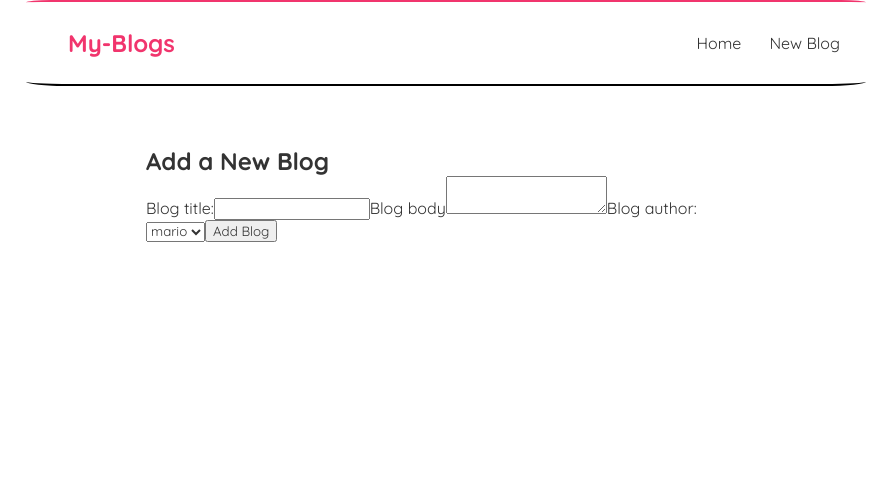
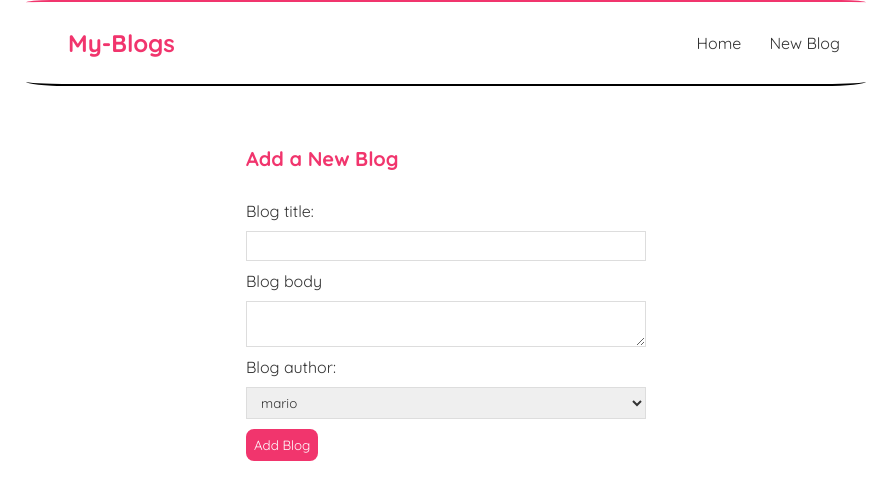
Before and after one commit to mohdfaizmaik/my-blog-react, a React (Create React App) app: page /create in a window 1280 px wide. Shown: the top 500 px of the page, without its empty margins (194-1085 px from the left). Built offline with nearby package versions, Linux system fonts and the light colour scheme.

Commit message:
now we can add new blog

```diff
--- a/data/db.json
+++ b/data/db.json
@@ -1,16 +1,34 @@
 {
-    "blogs":[
-        {
-            "title":"my first blog",
-            "body":"a website where a person writes regularly about topics that interest them, usually with photographs and links to other websites they find interesting",
-            "author":"mario",
-            "id":1
-        },
-        {
-            "title":"opening party",
-            "body":"The Opening Ceremony of the Cricket World Cup 2019 took place on 29 May 2019, at The Mall in central London. The ICC promised that the opening ceremony would be the ‘most celebrated start to a Cricket World Cup ever’. The ceremony included live sport, music and entertainment for a planned 4,000 fans",
-            "author":"luigi",
-            "id":2
-        }
-    ]
+  "blogs": [
+    {
+      "title": "my first blog",
+      "body": "a website where a person writes regularly about topics that interest them, usually with photographs and links to other websites they find interesting",
+      "author": "mario",
+      "id": 1
+    },
+    {
+      "title": "opening party",
+      "body": "The Opening Ceremony of the Cricket World Cup 2019 took place on 29 May 2019, at The Mall in central London. The ICC promised that the opening ceremony would be the ‘most celebrated start to a Cricket World Cup ever’. The ceremony included live sport, music and entertainment for a planned 4,000 fans",
+      "author": "luigi",
+      "id": 2
+    },
+    {
+      "title": "gd",
+      "body": "rygsd",
+      "author": "mario",
+      "id": 3
+    },
+    {
+      "title": "checking error",
+      "body": "if ther is any kind of error",
+      "author": "mario",
+      "id": 4
+    },
+    {
+      "title": "checking error",
+      "body": "if ther is any kind of error",
+      "author": "mario",
+      "id": 5
+    }
+  ]
 }
--- a/src/Create.js
+++ b/src/Create.js
@@ -1,23 +1,51 @@
+import { useState } from "react";
+
 const Create = () => {
+    const [title, setTitle] = useState('');
+    const [body, setBody] = useState('');
+    const [author, setAuthor] = useState('mario');
+    const [isLoading,setIsLoading] = useState(false);
+
+    const handleSubmit = (e) => {
+        e.preventDefault();
+        const blog = { title, body, author };
+
+        fetch('http://localhost:8000/blogs/', {
+          method: 'POST',
+          headers: { "Content-Type": "application/json" },
+          body: JSON.stringify(blog)
+        }).then(() => {
+          console.log('new blog added');
+        })
+      }
+
     return (
         <div className="create">
             <h2>Add a New Blog</h2>
-            <form>
+            <form onSubmit={  handleSubmit  }>
                 <label>Blog title:</label>
                 <input
                 type="text"
                 required
+                value= {title}
+                onChange={(e) => setTitle(e.target.value)}
                 />
                 <label>Blog body</label>
                 <textarea
                 required
+                value={body}
+                onChange={(e) => setBody(e.target.value)}
                 ></textarea>
                 <label>Blog author:</label>
-                <select>
+                <select
+                value={author}
+                onChange={(e)=>setAuthor(e.target.value)}
+                >
                 <option value="mario">mario</option>
                 <option value="yoshi">yoshi</option>
                 </select>
-                <button>Add Blog</button>
+                { !isLoading && <button>Add Blog</button>}
+                { isLoading && <button>Adding Blog..</button>}
             </form>
         </div>
      );
--- a/src/index.css
+++ b/src/index.css
@@ -76,3 +76,31 @@
   border-radius: 8px;
   cursor: pointer;
 }
+/* Style for create component*/
+
+.create {
+  max-width: 400px;
+  margin: 0 auto;
+  display: block;
+}
+.create h2 {
+  font-size: 20px;
+  color:#f1356d;
+  margin-bottom: 30px;
+}
+.create input, .create textarea, .create select{
+  width: 100%;
+  padding: 6px 10px;
+  margin: 10px 0;
+  border: 1px solid #ddd;
+  box-sizing: border-box;
+  display: block;
+}
+.create button {
+  color: #fff;
+  background: #f1356d;
+  border: 0;
+  padding: 8px;
+  border-radius: 8px;
+  cursor: pointer;
+}
```
